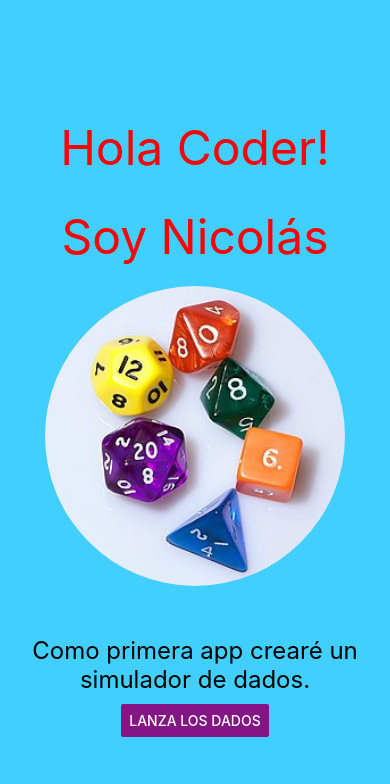
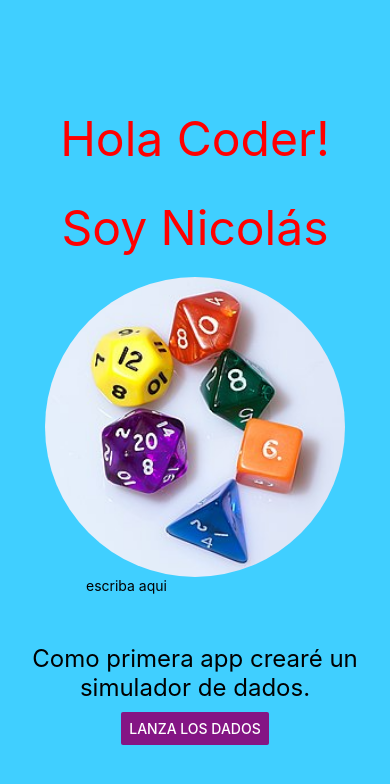
Before and after one commit to Nikkun13/androidApp, a React Native app: screen / in a window 390 px wide. Shown: the top 784 px of the page. Built offline with nearby package versions, Linux system fonts and the light colour scheme.

Commit message:
PrimeraEntregaV1.7

```diff
--- a/App.js
+++ b/App.js
@@ -1,14 +1,36 @@
-import { Button, Image, Text, View } from "react-native";
-
+import { Button, Image, Text, TextInput, View } from "react-native";
+import React, { useState, useEffect } from "react";
 import { StatusBar } from "expo-status-bar";
 import { styles } from "./styles";
 
 export default function App() {
+  const [itemText, setItemText] = useState("");
+  const [items, setItems] = useState([]);
+
+  useEffect(() => {
+    console.log("itemText", itemText);
+  }, [itemText]);
+
+  const onChangeText = (text) => {
+    setItemText(text);
+  };
+
   return (
     <View style={styles.container}>
-      <Text style={styles.textoUno}>Hola Coder!</Text>
-      <Text style={styles.textoUno}>Soy Nicolás</Text>
-      <Image style={styles.imagen} source={require("./img/Dados.jpg")} />
+      <View>
+        <Text style={styles.textoUno}>Hola Coder!</Text>
+        <Text style={styles.textoUno}>Soy Nicolás</Text>
+      </View>
+      <View>
+        <Image style={styles.imagen} source={require("./img/Dados.jpg")} />
+      </View>
+      <View>
+        <TextInput
+          placeholder="escriba aqui"
+          onChangeText={onChangeText}
+          value={itemText}
+        />
+      </View>
       <Text style={styles.textoDos}>
         Como primera app crearé un simulador de dados.
       </Text>
```
